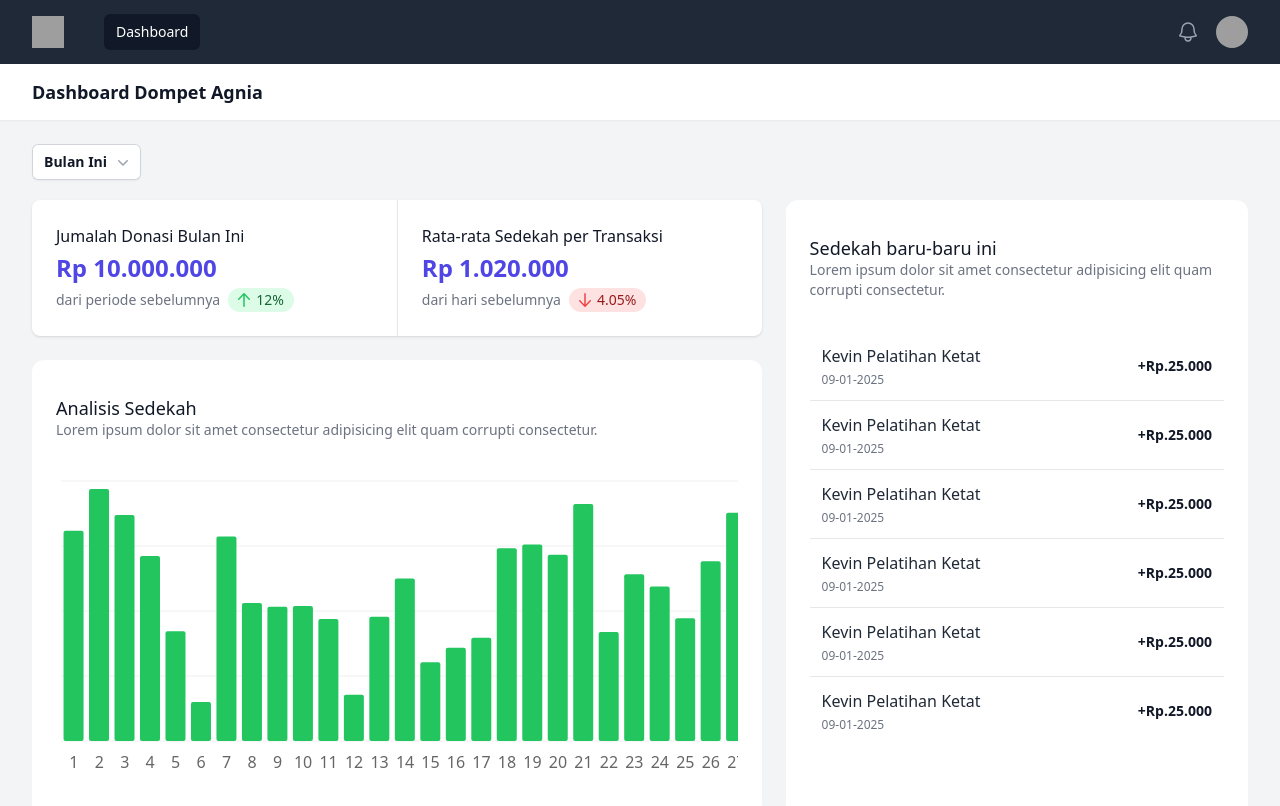
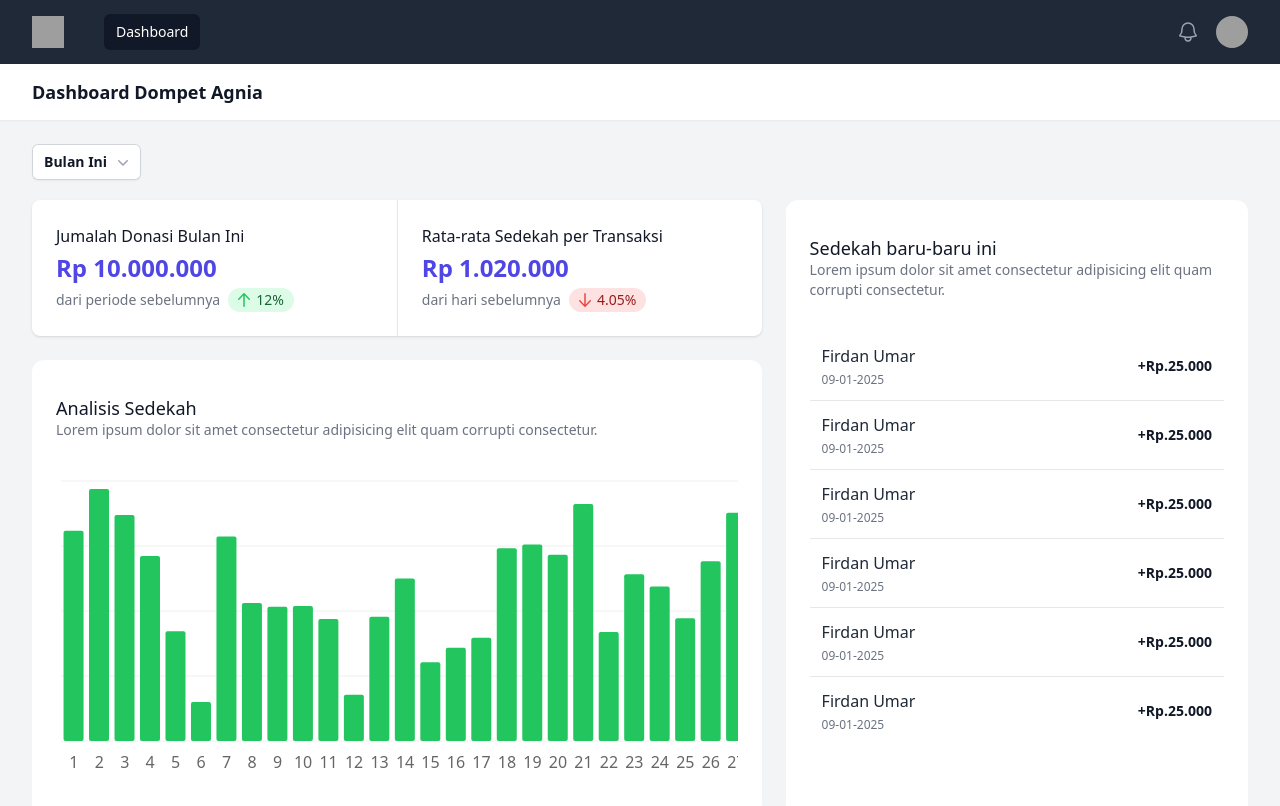
Before and after one commit to daffaputraa/dompetAgniaDashboard, a React (Vite) app: page / in a window 1280 px wide. Shown: the top 806 px of the page. Built offline with nearby package versions, Linux system fonts and the light colour scheme; grey boxes are pictures that could not be loaded; a web font is replaced by a local one.

Commit message:
iy-feat: ganti nama

```diff
--- a/src/components/DonorList.jsx
+++ b/src/components/DonorList.jsx
@@ -22,7 +22,7 @@ const DonorList = () => {
             {/* Informasi Detail */}
             <div className="flex flex-col gap-1 w-2/3">
               <h3 className="text-gray-800 font-medium truncate">
-                Kevin Pelatihan Ketat
+                Firdan Umar
               </h3>
               <h4 className="text-gray-500 text-xs">09-01-2025</h4>
             </div>
--- a/src/components/application-ui/application-shells/stacked/dark_nav_with_compact_white_page_header.jsx
+++ b/src/components/application-ui/application-shells/stacked/dark_nav_with_compact_white_page_header.jsx
@@ -15,8 +15,8 @@ const navigation = [
   // { name: 'Reports', href: '#', current: false },
 ]
 const userNavigation = [
-  { name: 'Your Profile', href: '#' },
-  { name: 'Settings', href: '#' },
+  // { name: 'Your Profile', href: '#' },
+  // { name: 'Settings', href: '#' },
   { name: 'Sign out', href: '#' },
 ]
 
```
